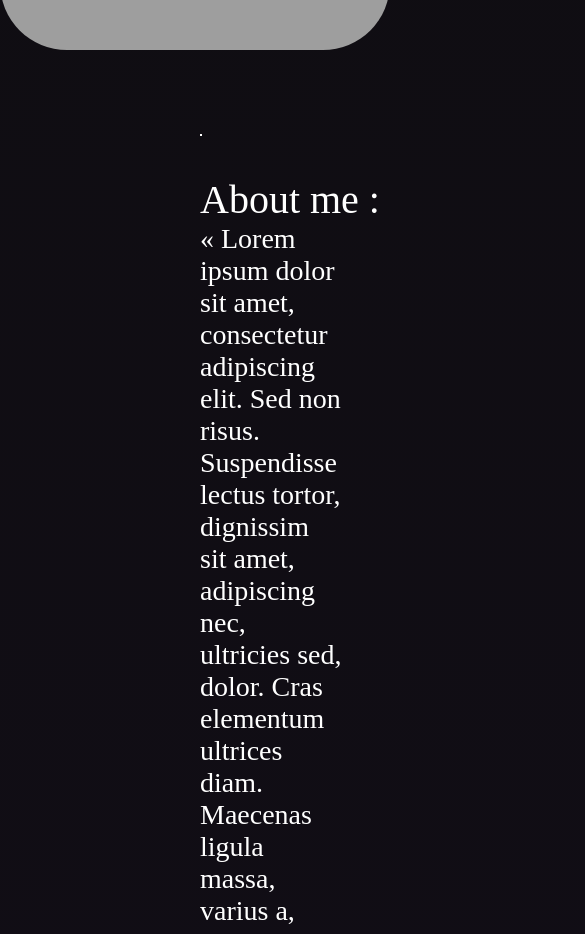
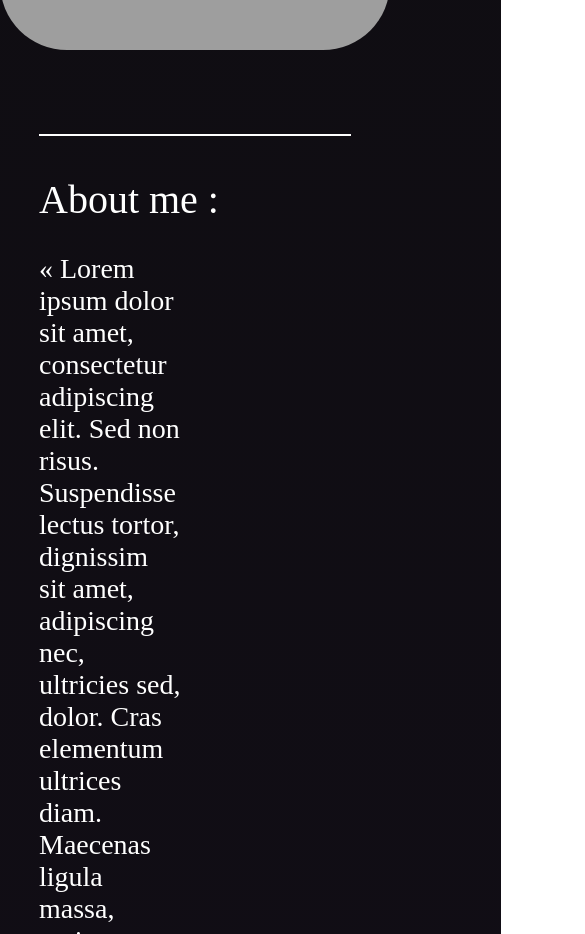
Before and after one commit to claraEko/card-lya, a website built with Parcel: page src/index.html in a window 390 px wide. Shown: the part 1400-2334 px from the top of the page, 585 px wide, since content can reach past the window. Built offline with nearby package versions, Linux system fonts and the light colour scheme; grey boxes are pictures that could not be loaded.

Commit message:
finir responsive

```diff
--- a/src/scss/_base.scss
+++ b/src/scss/_base.scss
@@ -39,12 +39,28 @@ h2 {
   font-style: normal;
   font-weight: 500;
   line-height: normal;
-  margin-left: 200px;
+  margin-left: 10vw;
 }
 hr {
   border: 1px solid #ffffff;
-  margin-left: 200px;
-  margin-right: 200px;
+  margin-left: 10vw;
+  margin-right: 10vw;
   margin-top: 84px;
   margin-bottom: 40px;
 }
+@media (max-width: 1230px) {
+  .text-section img {
+    width: 400px;
+  }
+  .text-section {
+    margin-top: 30px;
+  }
+}
+@media (max-width: 1100px) {
+  .text-section img {
+    width: 300px;
+  }
+  .text-section {
+    margin-top: 30px;
+  }
+}
--- a/src/scss/modules/_home.scss
+++ b/src/scss/modules/_home.scss
@@ -15,14 +15,12 @@ video {
   text-align: center;
   font-family: Thency;
   font-size: 36px;
-
   font-weight: 400;
   margin-top: 25px;
   letter-spacing: 8.28px;
 }
 .btn {
   background: none;
-
   padding: 40px 130px 40px 130px;
   justify-content: center;
   align-items: center;
@@ -45,7 +43,6 @@ video {
   color: #fff;
   font-family: "ITC Avant Garde Gothic Pro";
   font-size: 22px;
-
   font-weight: 500;
 }
 .button-container {
@@ -65,8 +62,8 @@ video {
   font-style: normal;
   font-weight: 400;
   line-height: normal;
-  margin-left: 200px;
-  margin-right: 200px;
+  margin-left: 10vw;
+  margin-right: 10vw;
   margin-bottom: 120px;
 }
 .card-container {
```
